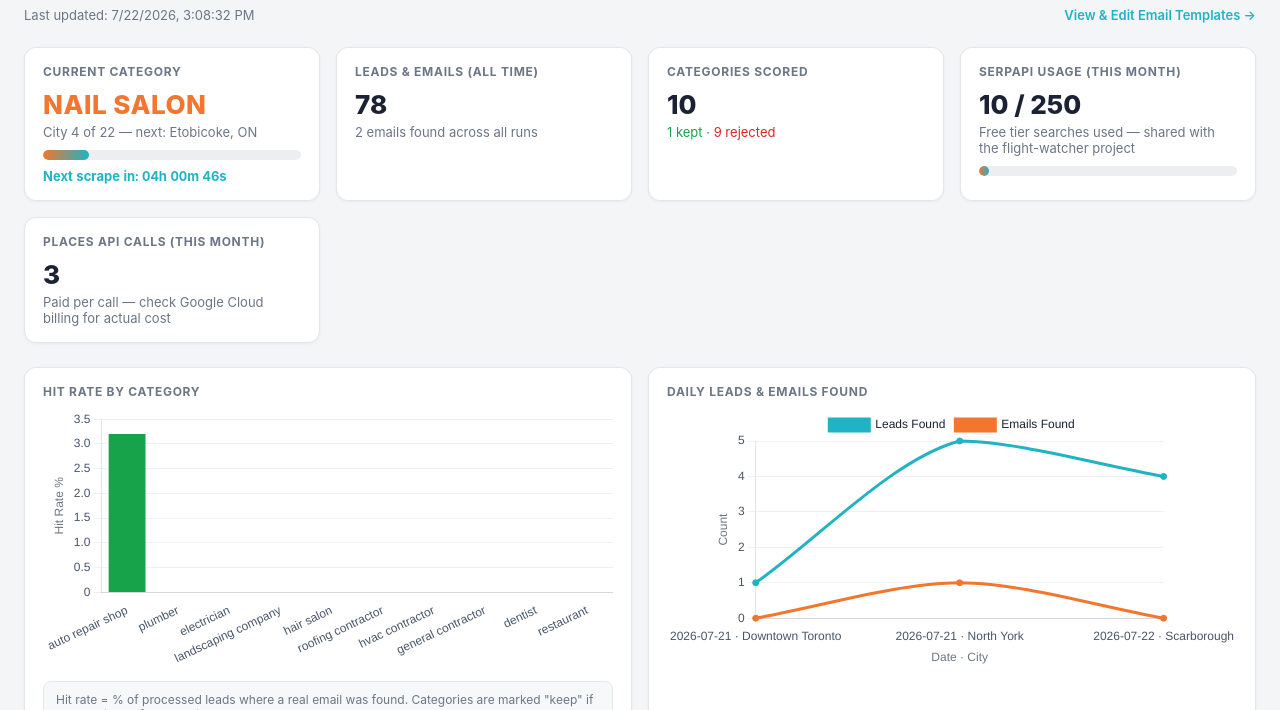
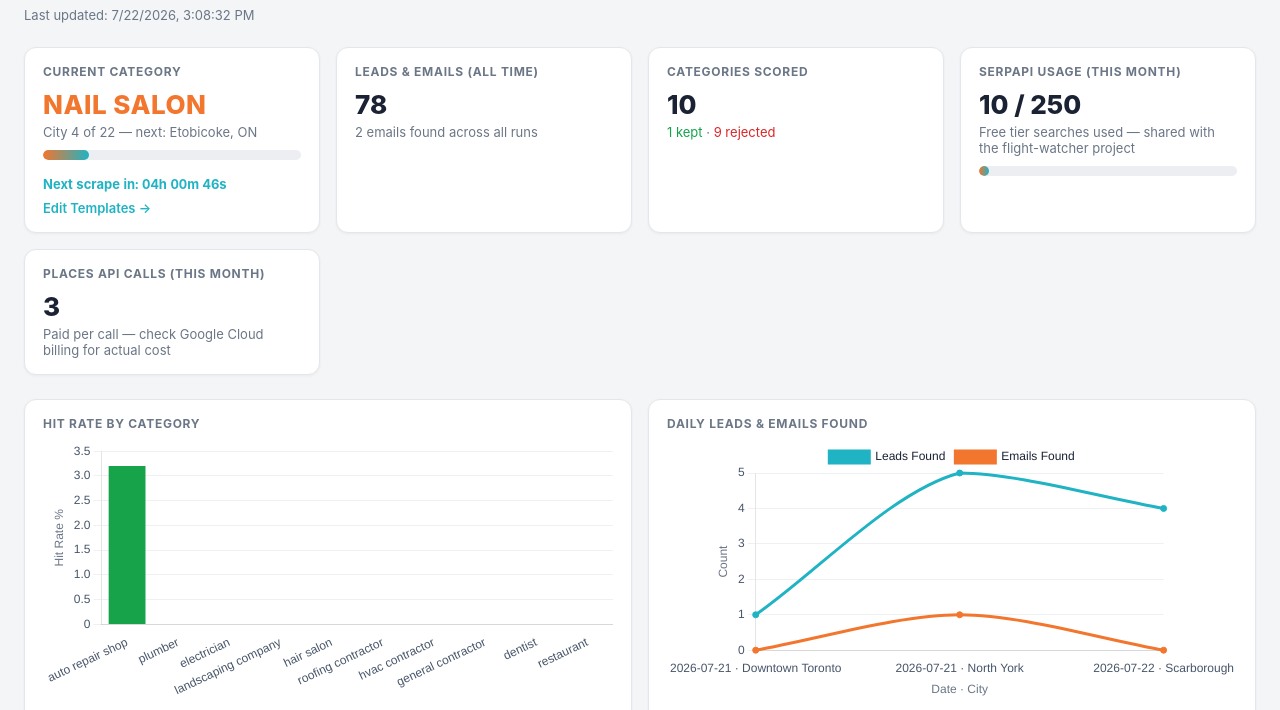
Before and after one commit to ZeroTouchAI/outreach-lead-scraper, a website: page index.html in a window 1280 px wide. Shown: the part 68-778 px from the top of the page. Drawn offline with nearby package versions, Linux system fonts and the light colour scheme.

Commit message:
fix: move templates link beside the countdown timer, not the header

```diff
--- a/index.html
+++ b/index.html
@@ -55,10 +55,7 @@
     <div class="brand-sub">No-Website Lead Radar</div>
   </div>
 </div>
-<div class="subtitle-row">
-  <div class="subtitle" id="lastUpdated" style="margin:0;">Loading...</div>
-  <a class="templates-link" href="templates.html">View &amp; Edit Email Templates &rarr;</a>
-</div>
+<div class="subtitle" id="lastUpdated">Loading...</div>
 
 <div class="grid" id="statusCards"></div>
 
@@ -152,7 +149,10 @@ function renderStatusCards(data) {
       <div class="big-stat accent">${current ? current.category : "\u2014"}</div>
       <div class="stat-sub">${current ? `City ${current.cityIndex} of ${current.totalCities} \u2014 next: ${current.nextCity || "cycle complete"}` : "Queue idle"}</div>
       <div class="progress-bar"><div class="progress-fill" style="width:${cityProgressPct}%"></div></div>
-      <div class="countdown" id="cronCountdown">Next scrape in: --</div>
+      <div class="countdown-row" style="display:flex; justify-content:space-between; align-items:center; margin-top:8px; flex-wrap:wrap; gap:8px;">
+        <div class="countdown" id="cronCountdown">Next scrape in: --</div>
+        <a class="templates-link" href="templates.html">Edit Templates &rarr;</a>
+      </div>
     </div>
     <div class="card"><h2>Leads &amp; Emails (All Time)</h2>
       <div class="big-stat">${totals.totalLeadsFound}</div>
```
